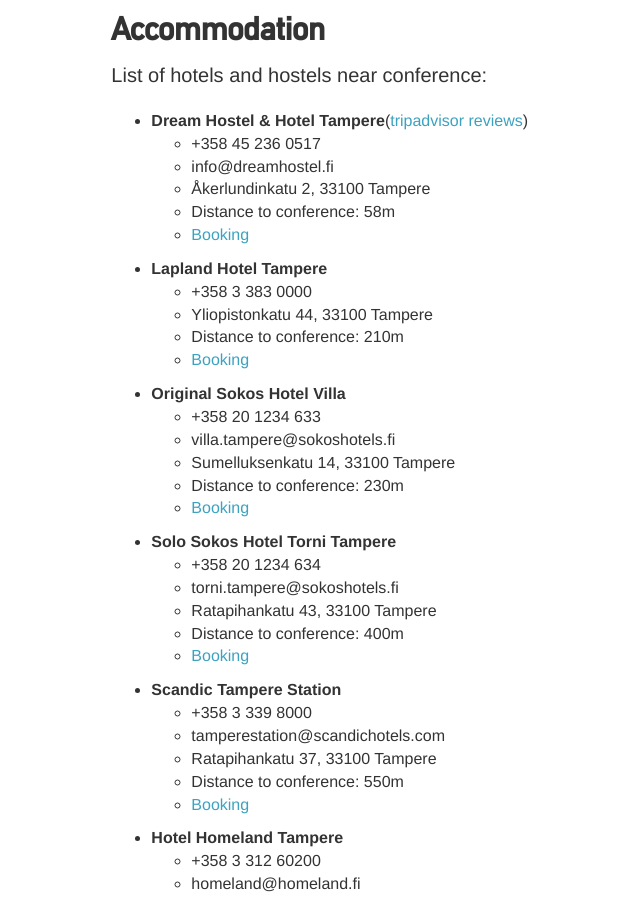
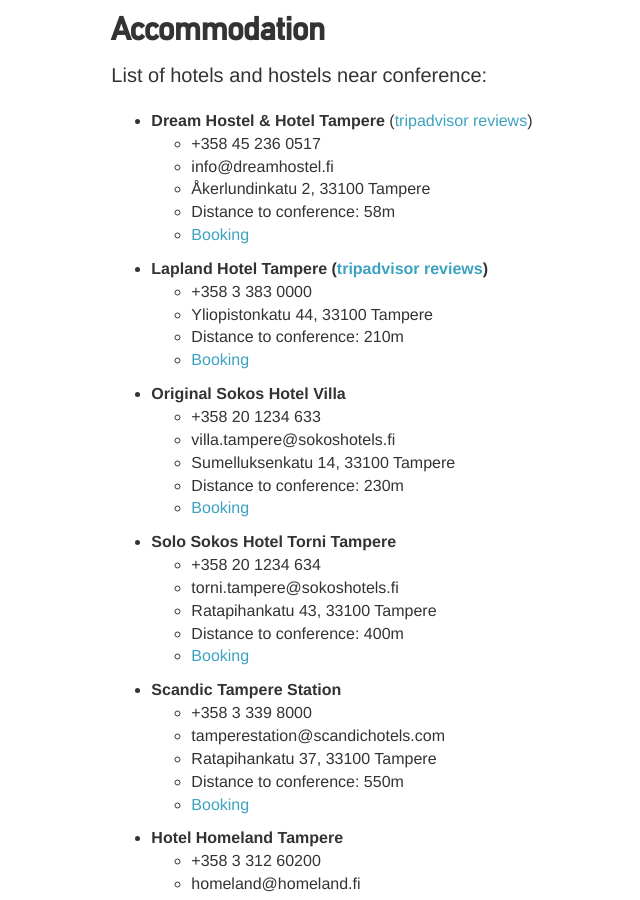
Before and after one commit to apidaysnordic/apidaysnordic.github.io, a Jekyll site: the page built from location/index.md, in a window 1280 px wide and 900 px high, scrolled down 1997 px. Shown: the whole window, without its empty margins (117-757 px from the left). Built offline with Jekyll 4.4.1, drawn with Linux system fonts in a browser that asks for light colours; nearby versions of some CDN libraries; some web fonts are replaced; library files that are not in the unit come from our copies; comment, search, counter and statistics services are not loaded.

Commit message:
Update location.html

```diff
--- a/_layouts/location.html
+++ b/_layouts/location.html
@@ -89,7 +89,7 @@
 			List of hotels and hostels near conference:
 			<ul>
 <li>
-<b>Dream Hostel & Hotel Tampere</b>(<a href="http://www.tripadvisor.com/Hotel_Review-g189948-d1495308-Reviews-Dream_Hostel_Tampere-Tampere_Pirkanmaa.html" target="top">tripadvisor reviews</a>)</li>
+<b>Dream Hostel & Hotel Tampere</b> (<a href="http://www.tripadvisor.com/Hotel_Review-g189948-d1495308-Reviews-Dream_Hostel_Tampere-Tampere_Pirkanmaa.html" target="top">tripadvisor reviews</a>)</li>
 <ul>
 <li>+358 45 236 0517</li>
 <li>info@dreamhostel.fi</li>
@@ -102,7 +102,7 @@
 <ul>
 <li>
 <b>
-Lapland Hotel Tampere
+Lapland Hotel Tampere (<a href="http://www.tripadvisor.com/Hotel_Review-g189948-d596136-Reviews-Lapland_Hotel_Tampere-Tampere_Pirkanmaa.html" target="top">tripadvisor reviews</a>)
 </b></li>
 <ul>
 <li>+358 3 383 0000</li>
```
